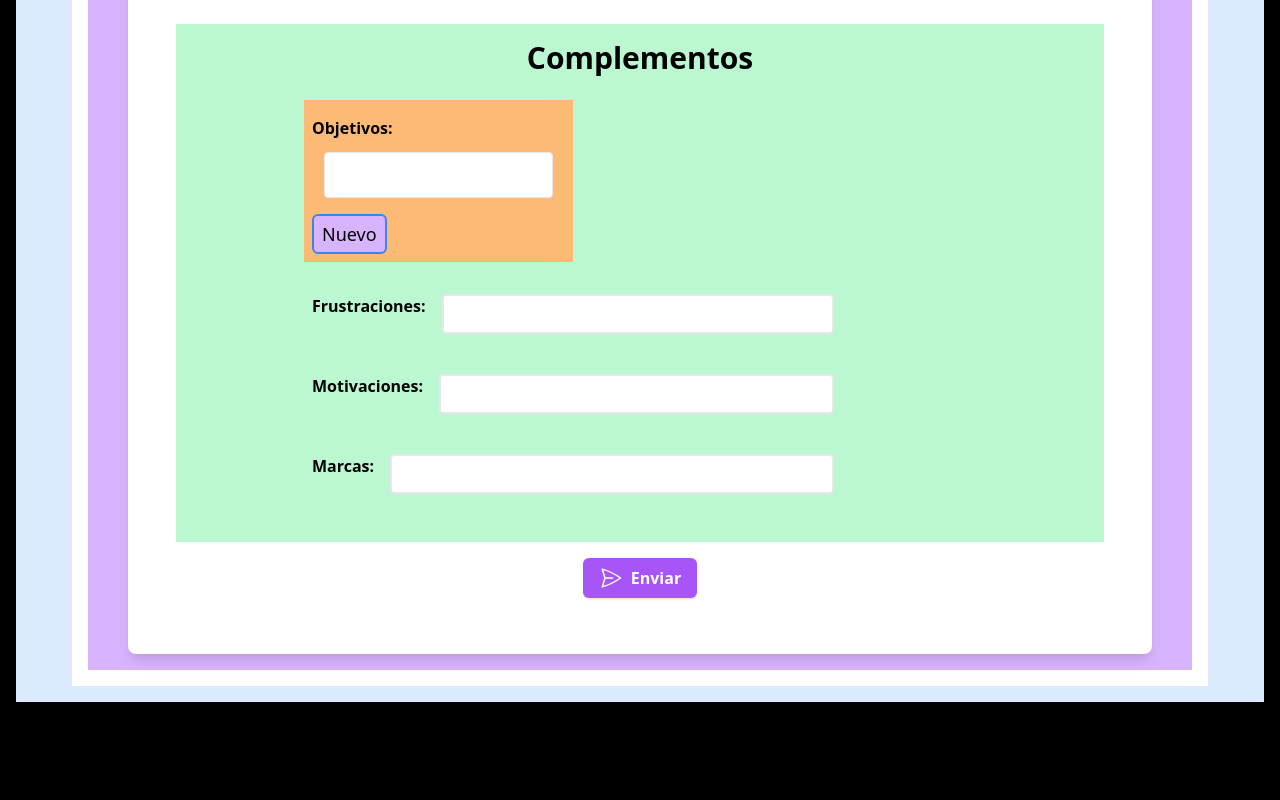
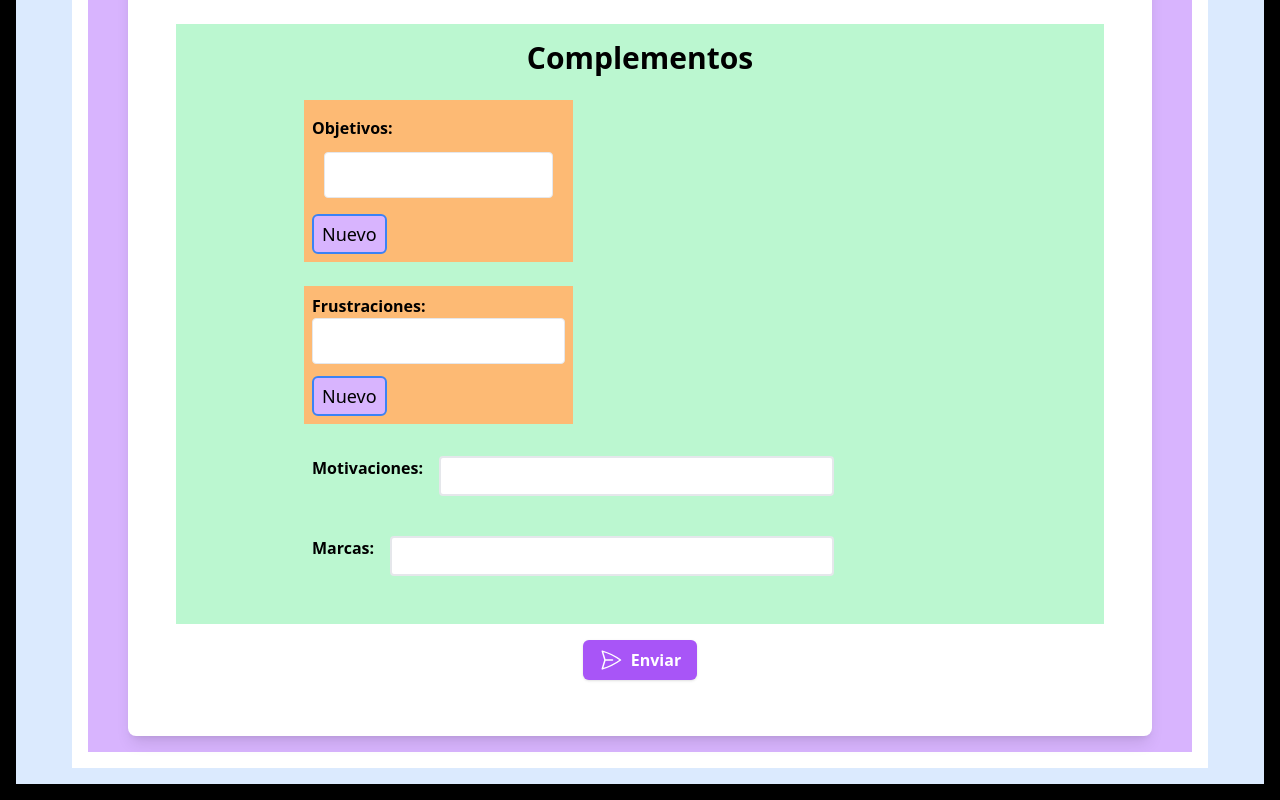
Before and after one commit to AbrahamJesusCimeCaaamal/Api_Persona_UX, a Vue app: page /personaUX in a window 1280 px wide. Shown: the part 1672-2472 px from the top of the page. Before the commit the page ends 2390 px from the top, so only its background shows below. Built offline with nearby package versions, Linux system fonts and the light colour scheme.

Commit message:
ya sube frustraciones

```diff
--- a/src/components/PersonaUX.vue
+++ b/src/components/PersonaUX.vue
@@ -32,9 +32,8 @@ export default {
             ValorObjetivos: "",
             Objetivos: [{value:''}],
 
-
-
-            Frustraciones:"",
+            ValorFrustracion: "",
+            Frustraciones: [{value:''}],
 
             Motivaciones:"",
 
@@ -52,6 +51,10 @@ export default {
       objetivosValores(s, index){
       this.Objetivos[index] = {value: s}
       console.log(this.Objetivos)
+    },
+    metodoFrustracion(s, index){
+      this.Frustraciones[index] = {value: s}
+      console.log(this.Frustraciones)
     },
       texto3(y){
                 this.Bio=y;
@@ -414,9 +417,12 @@ export default {
 
 
 
-    <div class="flex mb-6 lg:w-4/5  sm:w-full px-2 py-2">
-      <label class="block text-black font-bold md:text-right mb-1 md:mb-0 pr-4" for="inline-full-name">Frustraciones:</label>
-      <input id="frustaciones" name="frustraciones" v-model="Frustraciones" class="bg-whileappearance-none border-2 border-gray-200 rounded w-full py-2 px-4 text-gray-700 leading-tight focus:outline-none focus:bg-white focus:border-purple-500"  type="text" >
+    <div class="text-left mb-6 lg:w-2/5 sm:w-full px-2 py-2 bg-orange-300">
+      <label class="block text-black font-bold mb-1 md:mb-0 pr-4" for="inline-full-name">Frustraciones:</label>
+      <div v-for="(frus, index) in Frustraciones">
+        <inputArray @informa="metodoFrustracion"  :index="index"> </inputArray>
+      </div>
+      <button class="bg-purple-300 text-lg px-2 py-1 border-2 border-blue-500 rounded-md "  v-on:click.prevent="this.Frustraciones.push(ValorFrustracion)">Nuevo </button>
 
     </div>
 
```
